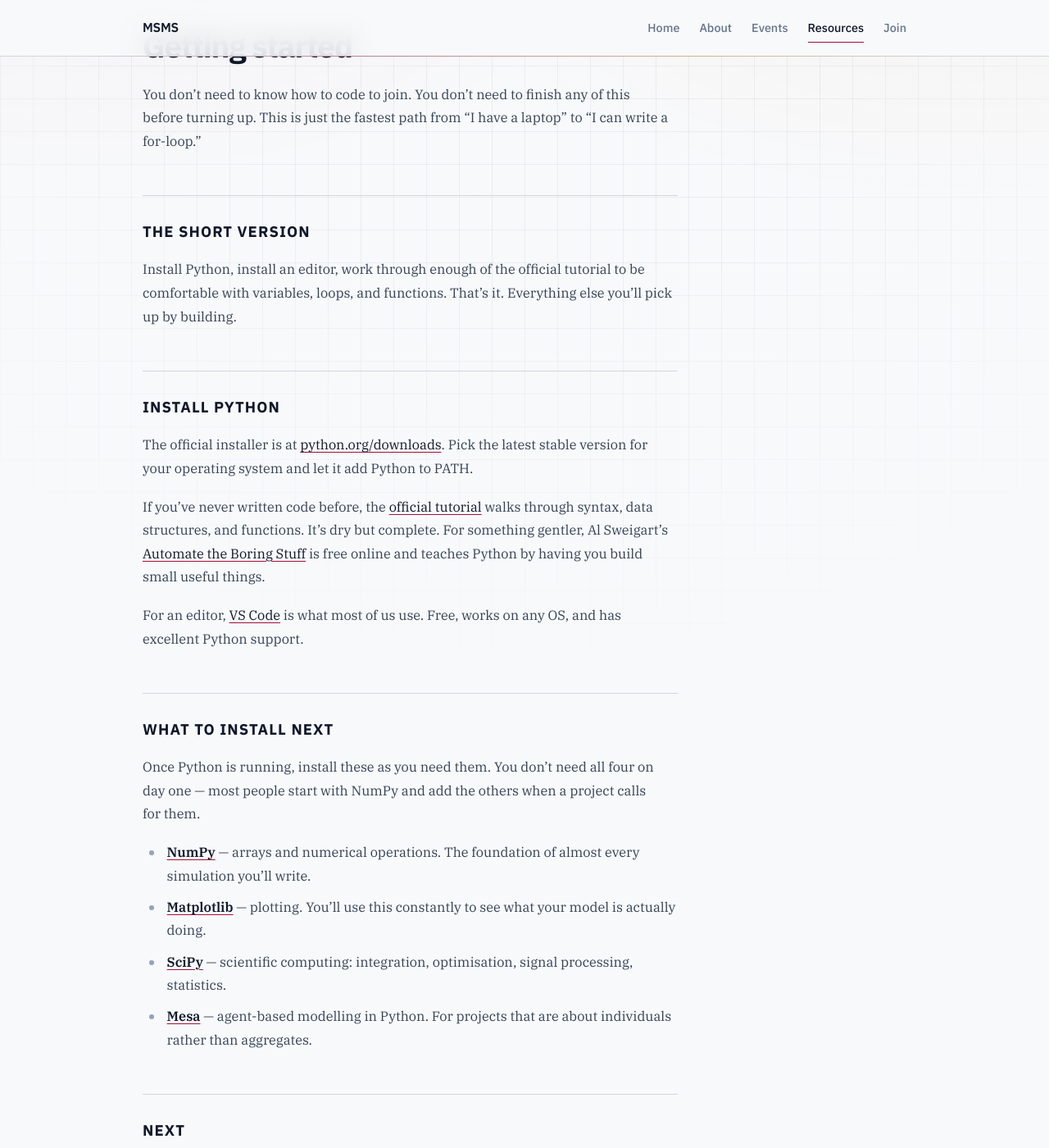
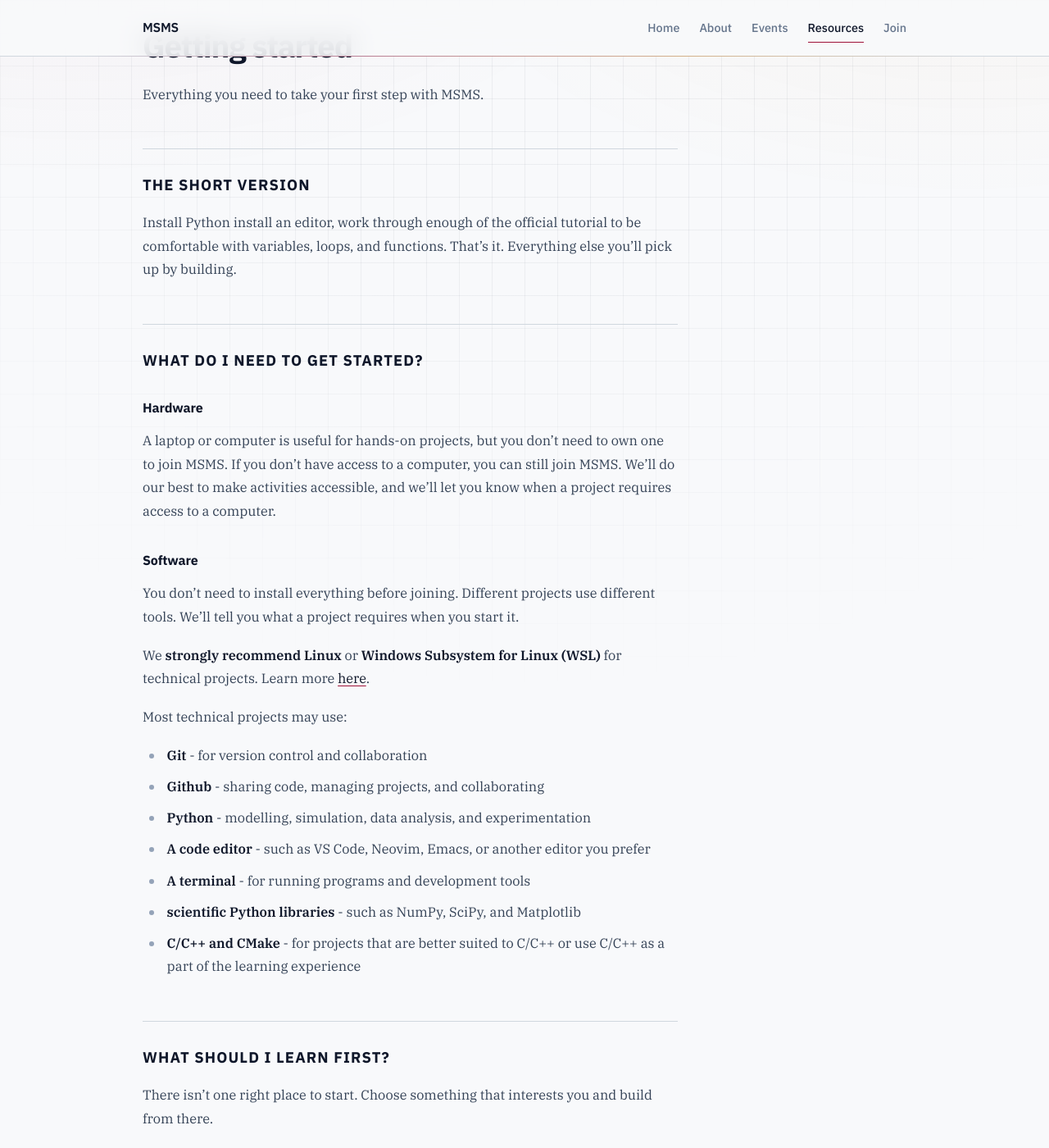
Before and after one commit to msms-org/msms-org.github.io, a Jekyll site: the page built from resources/getting-started.md, in a window 1280 px wide and 1400 px high, scrolled down 199 px. Shown: the whole window at 82% size. Built offline with Jekyll 4.4.1, drawn with Linux system fonts in a browser that asks for light colours; some of the changed text lies outside the part shown.

```diff
--- a/_includes/footer.html
+++ b/_includes/footer.html
@@ -23,7 +23,7 @@
     <div>
       <p class="footer-label">Contact</p>
       <p class="footer-contact">
-        <a href="mailto:felixx.a.wayne32@gmail.com">felixx.a.wayne32@gmail.com</a><br>
+        <a href="mailto:maliyadeva.sms@gmail.com">maliyadeva.sms@gmail.com</a><br>
         <a href="https://github.com/mcsms-org" target="_blank" rel="noopener noreferrer">github.com/mcsms-org</a>
       </p>
     </div>
--- a/resources/getting-started.md
+++ b/resources/getting-started.md
@@ -10,44 +10,77 @@ description: How to install Python, learn the basics, and set up an editor — t
 
 # Getting started
 
-You don't need to know how to code to join. You don't need to finish
-any of this before turning up. This is just the fastest path from
-"I have a laptop" to "I can write a for-loop."
+Everything you need to take your first step with MSMS.
 
 ## The short version
 
-Install Python, install an editor, work through enough of the official
+Install Python install an editor, work through enough of the official
 tutorial to be comfortable with variables, loops, and functions.
 That's it. Everything else you'll pick up by building.
 
-## Install Python
+## What do I need to get started?
 
-The official installer is at [python.org/downloads](https://www.python.org/downloads/).
-Pick the latest stable version for your operating system and let it
-add Python to PATH.
+### Hardware
 
-If you've never written code before, the [official tutorial](https://docs.python.org/3/tutorial/)
-walks through syntax, data structures, and functions. It's dry but
-complete. For something gentler, Al Sweigart's [Automate the Boring Stuff](https://automatetheboringstuff.com/)
-is free online and teaches Python by having you build small useful things.
+A laptop or computer is useful for hands-on projects, but you don't need to own one to join MSMS.
+If you don't have access to a computer, you can still join MSMS. We'll do our best to make activities accessible, and we'll let you know when a project requires access to a computer.
 
-For an editor, [VS Code](https://code.visualstudio.com/) is what most of
-us use. Free, works on any OS, and has excellent Python support.
+### Software
 
-## What to install next
+You don't need to install everything before joining. Different projects use different tools. We'll tell you what a project requires when you start it.
 
-Once Python is running, install these as you need them. You don't need
-all four on day one — most people start with NumPy and add the others
-when a project calls for them.
+We **strongly recommend** **Linux** or **Windows Subsystem for Linux (WSL)** for technical projects. Learn more [here]({{'resources/linux' | relative_url}}).
 
-- **[NumPy](https://numpy.org/)** — arrays and numerical operations.
-  The foundation of almost every simulation you'll write.
-- **[Matplotlib](https://matplotlib.org/)** — plotting. You'll use this
-  constantly to see what your model is actually doing.
-- **[SciPy](https://scipy.org/)** — scientific computing: integration,
-  optimisation, signal processing, statistics.
-- **[Mesa](https://mesa.readthedocs.io/)** — agent-based modelling in
-  Python. For projects that are about individuals rather than aggregates.
+Most technical projects may use:
+
+- **Git** - for version control and collaboration
+- **Github** - sharing code, managing projects, and collaborating
+- **Python** - modelling, simulation, data analysis, and experimentation
+- **A code editor** - such as VS Code, Neovim, Emacs, or another editor you prefer
+- **A terminal** - for running programs and development tools
+- **scientific Python libraries** - such as NumPy, SciPy, and Matplotlib
+- **C/C++ and CMake** - for projects that are better suited to C/C++ or use C/C++ as a part of the learning experience
+
+## What should I learn first?
+
+There isn't one right place to start. Choose something that interests you and build from there.
+
+### Interested in programming?
+
+Start with Python and learn the basics by making small programs.
+
+### Interested in mathematical modelling?
+
+Start with a real-world system, describe it mathematically, and experiment with what your model predicts.
+
+### Interested in simulation?
+
+Start by exploring a simple existing simulation and changing its rules to see what happens.
+
+### Already know how how to program?
+
+Try one of our projects, modify it, or propose an idea of your own.
+
+### Want to learn C++?
+
+Go for it. C++ is useful for many MSMS projects and can be a great way to learn programming, computational thinking, and how software works at a deeper level.
+
+## Stuck?
+
+That's part of the process. Ask another member, discuss it with a mentor, check the project documentation, or bring the problem to MSMS. Learning how to investigate a problem is part of what we do.
+
+## Getting Started Checklist
+
+- [ ] Join MSMS — submit the membership application form
+- [ ] Choose your development environment — Linux, WSL, or macOS
+- [ ] Set up access to a laptop or computer
+- [ ] Install Git
+- [ ] Create a GitHub account
+- [ ] Choose a code editor
+- [ ] Choose something to learn — Python, C++, modelling, simulation, or something else
+- [ ] Explore an MSMS project
+- [ ] Find something you want to build
+- [ ] Ask questions and start learning
 
 ## Next
 
```
Also changed, not shown: TODO.md (added, +6 -0 lines), documents/financial-regulations-body.html (deleted, +0 -125 lines), documents/financial-regulations.html (deleted, +0 -12 lines), documents/membership-regulations-body.html (deleted, +0 -232 lines), documents/membership-regulations.html (deleted, +0 -12 lines), index.html (+12 -12 lines), join.html (+6 -13 lines), resources/index.html (+2 -15 lines), resources/linux.md (added, +31 -0 lines), logo/canonical.svg (added), logo/canonical_1.svg (added), logo/favicon.svg (added), 2 other files.
